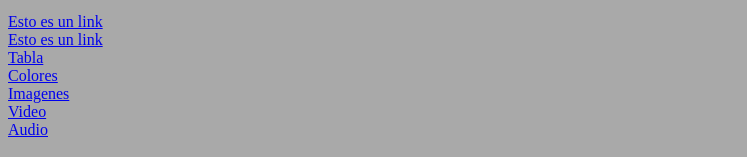
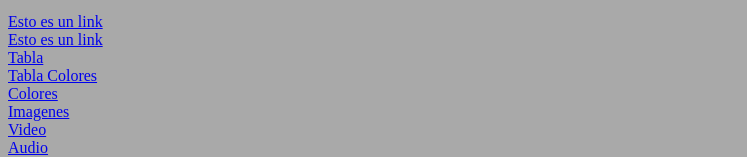
Before and after one commit to cgornelass/intro_web, a plain HTML site: page index.html in a window 1280 px wide. Shown: the part 309-466 px from the top of the page, without its empty margins (0-747 px from the left). Drawn offline with Linux system fonts and the light colour scheme.

```diff
--- a/index.html
+++ b/index.html
@@ -16,6 +16,7 @@
     <a href="https://siapame.gob.mx/"> Esto es un link</a> <!--dentro de la misma pagina--><br>  <!--este es un salto de linea-->
     <a href="https://siapame.gob.mx/" target="_blank" >Esto es un link</a><br> <!--target funciona para q la referencia se vea ya sea en una nueva pestaña, en la misma o diferentes-->
     <a href="/intro_web/tabla.html">Tabla</a><br> <!--Referencia dentro de la misma pagina-->
+    <a href="/intro_web/tabla.html">Tabla Colores</a><br>
     <a href="/intro_web/colores.html">Colores</a><br>
     <a href="/intro_web/imagenes.html">Imagenes</a><br>
     <a href="/intro_web/video.html">Video</a><br>
```
Also changed, not shown: audio.html (+1 -0 lines), colores.html (+1 -1 lines), imagenes.html (+1 -1 lines), tabla.html (+1 -0 lines), tabla_colores.html (+1 -0 lines), video.html (+1 -0 lines).
